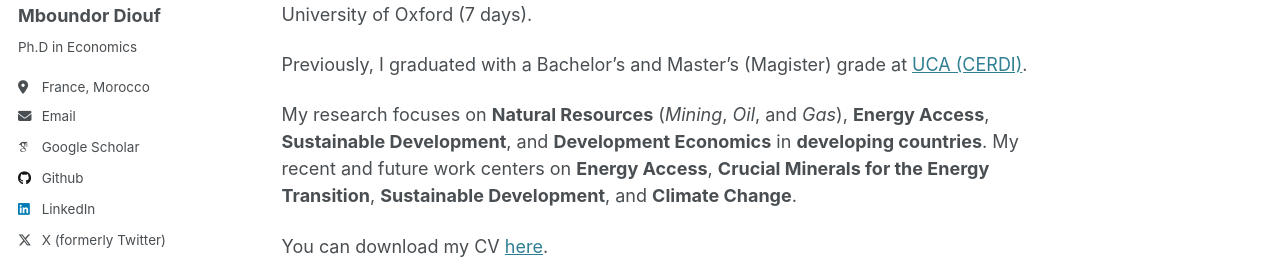
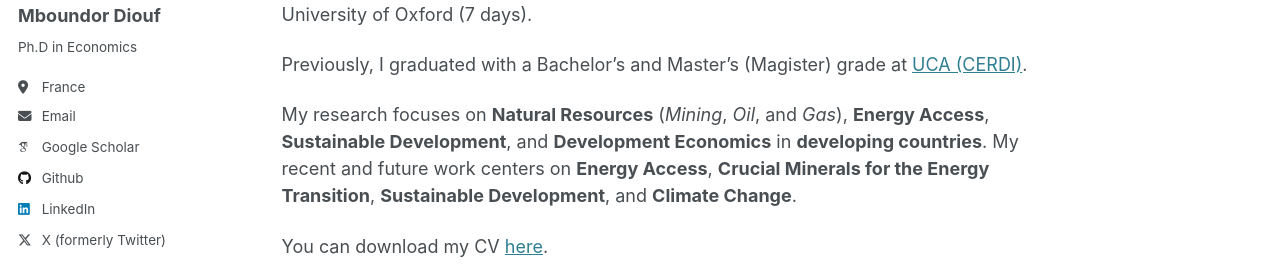
Before and after one commit to mboundordiouf/mboundordiouf.github.io, a Jekyll site: the page built from _pages/about.md, in a window 1280 px wide. Shown: the part 441-713 px from the top of the page. Built offline with Jekyll 4.4.1, drawn with Linux system fonts in a browser that asks for light colours; some web fonts are replaced.

Commit message:
Update author location to 'France'

```diff
--- a/_config.yml
+++ b/_config.yml
@@ -84,7 +84,7 @@ author:
   name             : "Mboundor Diouf"
   avatar           : "DIOUF_photo-webOKOK.jpg"
   bio              : "Ph.D in Economics"
-  location         : "France, Morocco"
+  location         : "France"
   employer         :
   pubmed           :
   googlescholar    : "https://scholar.google.fr/citations?view_op=list_works&hl=fr&hl=fr&user=ckioPsIAAAAJ&sortby=pubdate"
```
